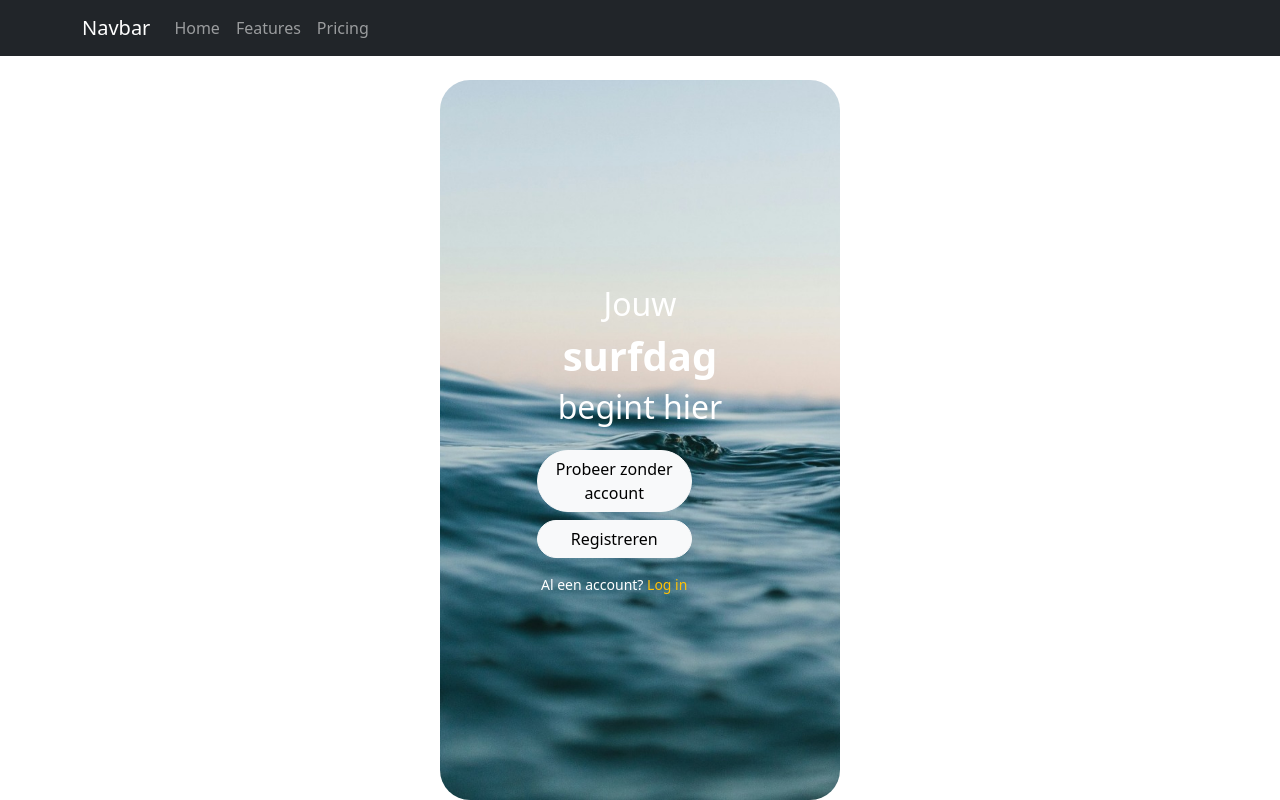
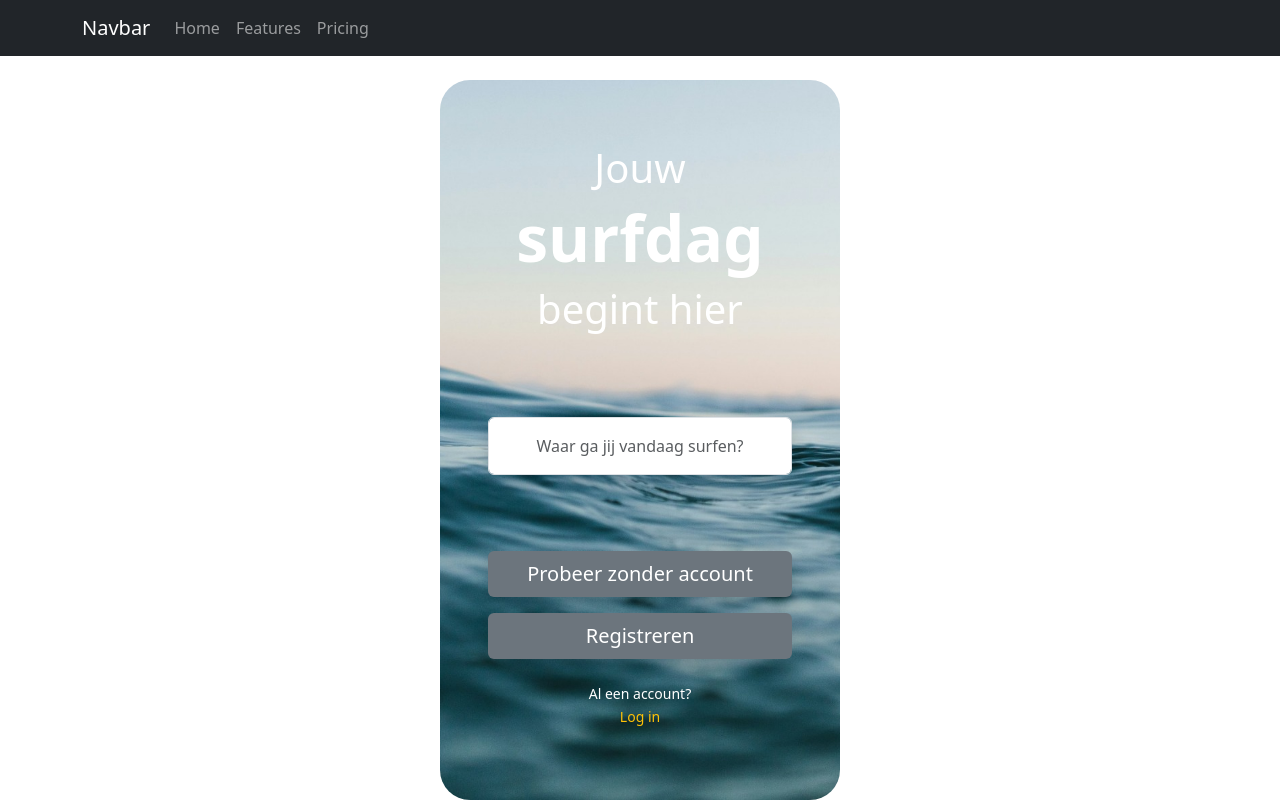
Before and after one commit to ThomasvHoutum/centraal-surfplatform, a React (Create React App) app in the folder frontend/: page / in a window 1280 px wide. Built offline with nearby package versions, Linux system fonts and the light colour scheme.

Commit message:
Designed more like the wireframe

```diff
--- a/frontend/src/components/HeaderSection.js
+++ b/frontend/src/components/HeaderSection.js
@@ -7,19 +7,39 @@ const HeaderSection = () => {
   return (
     <div className="header-box mx-auto mt-4">
       <div
-          className="header-image d-flex flex-column justify-content-center align-items-center text-center"
-          style={{ backgroundImage: `url(${headerBg})` }}
+        className="header-image d-flex flex-column justify-content-between align-items-center text-center px-4 py-5"
+        style={{
+          backgroundImage: `url(${headerBg})`,
+        }}
       >
-          <div className="text-white">
-            <h2 className="fw-light">Jouw</h2>
-            <h1 className="fw-bold mb-2">surfdag</h1>
-            <h2 className="fw-light mb-4">begint hier</h2>
+        <div className="text-white pt-3">
+          <h2 className="fw-light display-6">Jouw</h2>
+          <h1 className="fw-bold display-3 mb-2">surfdag</h1>
+          <h2 className="fw-light display-6 mb-2">begint hier</h2>
+        </div>
 
-            <div className="d-flex flex-column w-75">
-              <button className="btn btn-light rounded-pill mb-2">Probeer zonder account</button>
-              <button className="btn btn-light rounded-pill mb-3">Registreren</button>
-              <small className="text-white">
-                Al een account? <a href="#login" className="text-warning text-decoration-none">Log in</a>
+        <div className="w-100 d-flex justify-content-center px-4 my-3">
+          <div className="w-100">
+            <input
+              type="text"
+              className="form-control text-center shadow px-4 py-3"
+              placeholder="Waar ga jij vandaag surfen?"
+            />
+          </div>
+        </div>
+
+        <div className="d-flex flex-column align-items-center text-white w-100 mb-4 px-4">
+          <button className="btn btn-secondary shadow mb-3 w-100 py-2 px-4 fs-5 border-0">
+            Probeer zonder account
+          </button>
+          <button className="btn btn-secondary shadow mb-3 w-100 py-2 px-4 fs-5 border-0">
+            Registreren
+          </button>
+
+          <div className="mt-2 text-center">
+            <small className="d-block">Al een account?</small>
+            <small>
+              <a href="#login" className="text-warning text-decoration-none">Log in</a>
             </small>
           </div>
         </div>
@@ -27,4 +47,5 @@ const HeaderSection = () => {
     </div>
   );
 };
+
         export default HeaderSection;
```
Also changed, not shown: 1 other file (tests, documents, lock files or other folders). Lines whose indentation alone changed are shown as unchanged.
